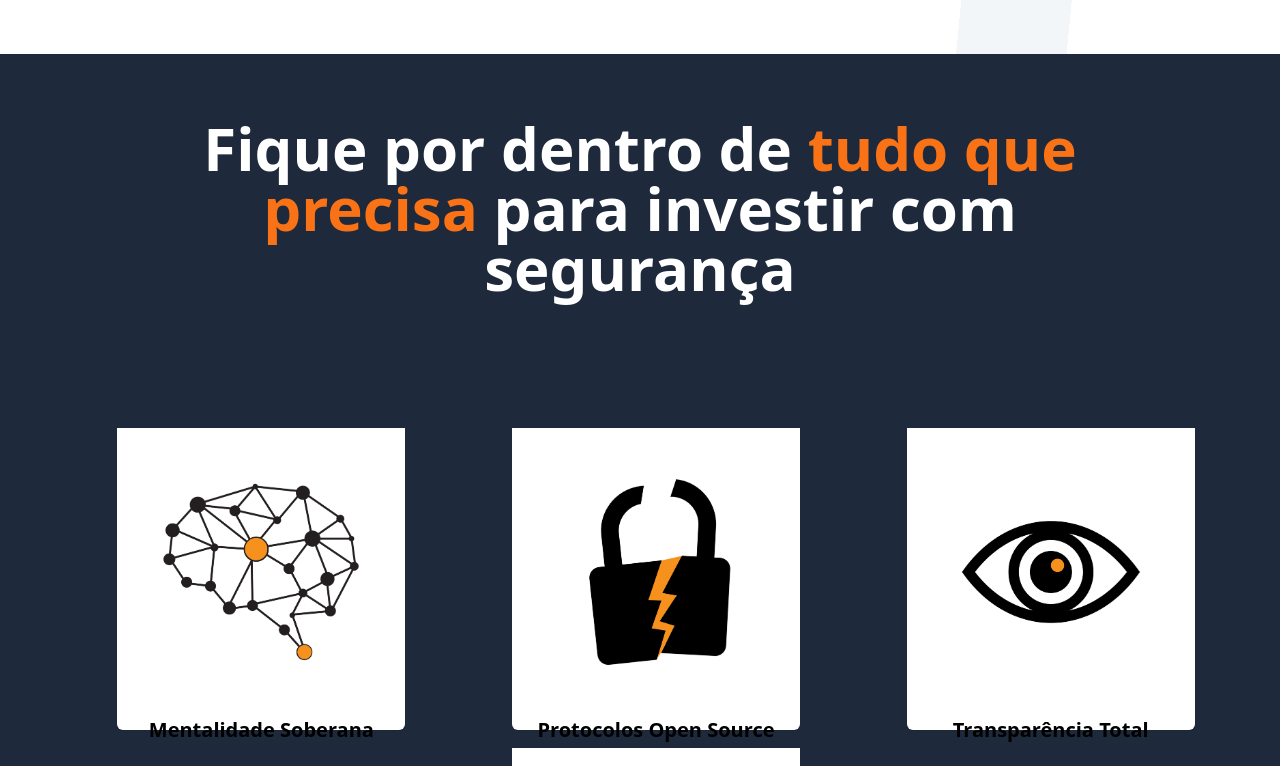
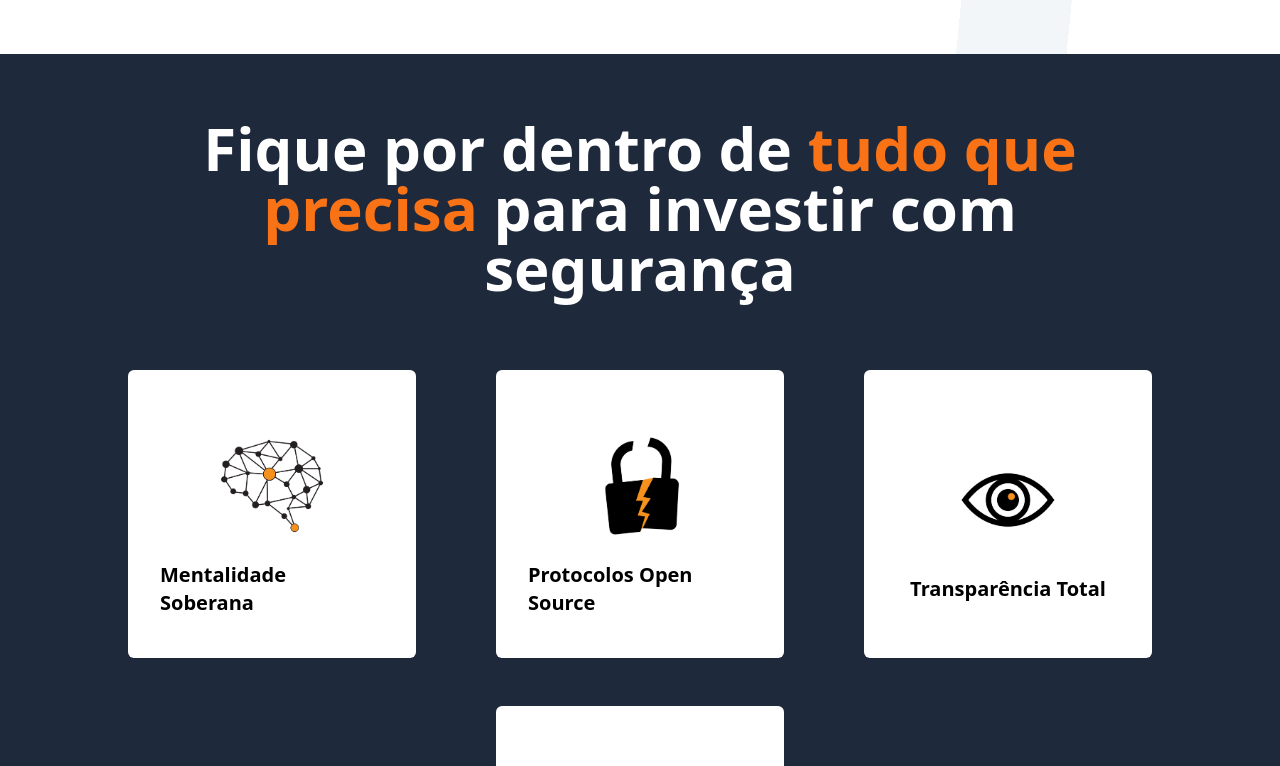
Before and after one commit to Lucasqc04/john-galt, a React (Vite) app: page /1 in a window 1280 px wide. Shown: the part 746-1512 px from the top of the page. Built offline with nearby package versions, Linux system fonts and the light colour scheme; no server answers; what tailwindcss-animated would draw is missing.

Commit message:
style(positivepoints): adding styling improvements

```diff
--- a/src/view/screens/partials/PositivePoints.tsx
+++ b/src/view/screens/partials/PositivePoints.tsx
@@ -30,22 +30,18 @@ const positivePoints = [
   {
     image: PositivePoints1,
     titleKey: 'MentalityTitle',
-    size: { width: '200px', height: '200px' },
   },
   {
     image: PositivePoints2,
     titleKey: 'ProtocolsTitle',
-    size: { width: '200px', height: '200px' },
   },
   {
     image: PositivePoints3,
     titleKey: 'TransparencyTitle',
-    size: { width: '200px', height: '200px' },
   },
   {
     image: PositivePoints4,
     titleKey: 'SecurityTitle',
-    size: { width: '200px', height: '200px' },
   },
 ];
 
@@ -57,7 +53,7 @@ export function PositivePoints() {
   });
 
   return (
-    <section className="w-full min-h-screen px-8 bg-slate-800 dark:bg-primary-light flex flex-col justify-start items-center">
+    <section className="w-full min-h-screen px-4 sm:px-8 bg-slate-800 dark:bg-primary-light flex flex-col justify-start items-center">
       <article
         ref={ref}
         className={classNames(
@@ -66,7 +62,7 @@ export function PositivePoints() {
       >
         <h2
           className={classNames(
-            'text-6xl max-md:text-4xl text-center text-white dark:text-black font-bold whitespace-pre-wrap break-words max-w-4xl max-md:max-w-6xl',
+            'text-4xl md:text-6xl text-center text-white dark:text-black font-bold whitespace-pre-wrap break-words max-w-4xl',
             inView && 'opacity-100 animate-fade-right',
             !inView && 'opacity-0',
           )}
@@ -74,16 +70,22 @@ export function PositivePoints() {
           {styleThreeWordsAfterFourth(t('PositivePointsTitle'))}
         </h2>
       </article>
-      <article className="w-full pl-8 pt-32 flex flex-wrap justify-around">
+
+      <article className="w-full  sm:pt-32 flex flex-wrap justify-around gap-y-4 md:p-14">
         {positivePoints.map((item, idx) => (
           <div
             key={idx}
             className={classNames(
-              'bg-primary-light dark:border h-72 w-full sm:w-60 md:w-72 lg:w-72 rounded-md shadow-sm flex flex-col justify-center items-center m-4',
+              'bg-primary-light dark:border h-72 w-full sm:w-60 md:w-64 lg:w-72 rounded-md shadow-sm flex flex-col justify-center items-center m-4 p-4 md:p-6 lg:p-8',
               inView && 'opacity-100 animate-fade-right',
             )}
           >
-            <img src={item.image} alt={t(item.titleKey)} className="w-full" />
+            <img
+              src={item.image}
+              alt={t(item.titleKey)}
+              className="w-2/3 sm:w-40 md:w-44 lg:w-2/3 max-h-48"
+            />
+
             <span className="text-xl text-black font-bold">
               {t(item.titleKey)}
             </span>
```
